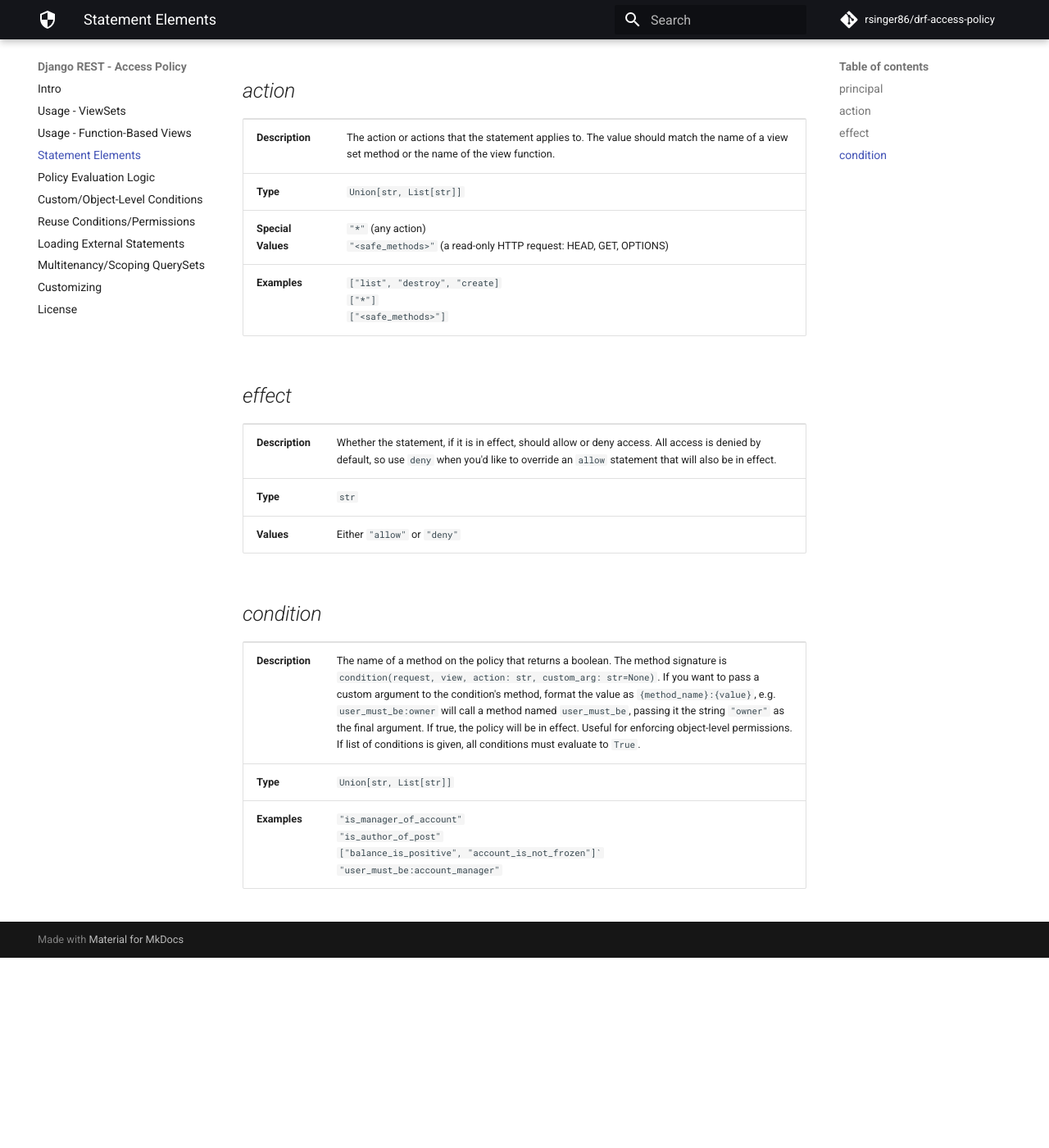
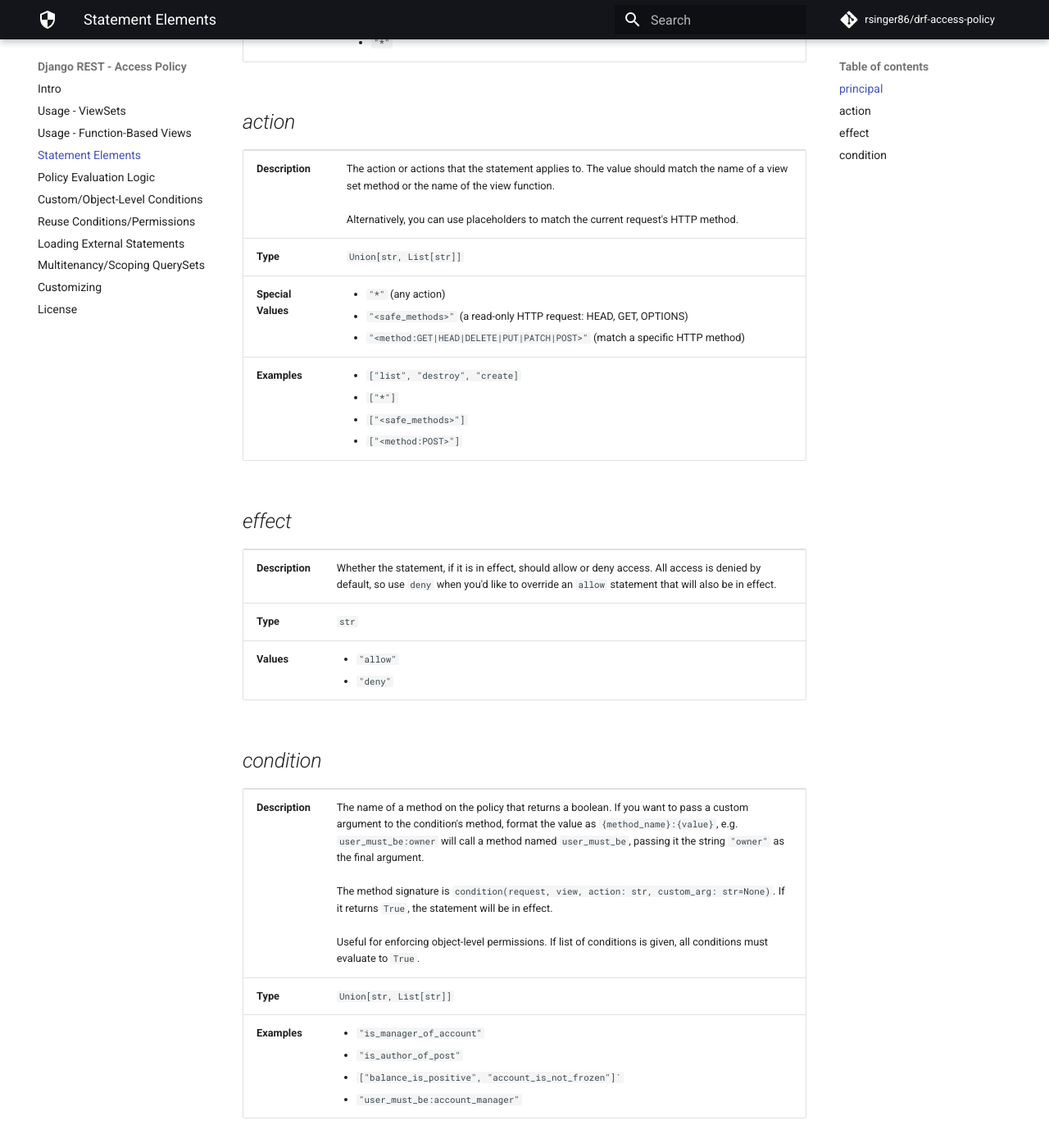
Before and after one commit to rsinger86/drf-access-policy, an MkDocs documentation site: the page built from docs/statement_elements.md, in a window 1280 px wide and 1400 px high, scrolled down 657 px. Shown: the whole window at 82% size. Built offline with MkDocs 1.6.1 and Material for MkDocs 9.7.7, drawn with Linux system fonts in a browser that asks for light colours; comment, search, counter and statistics services are not loaded; before the commit the page ends 1825 px from its top, so only the background shows below that.

Commit message:
Allow http method placeholder in action

```diff
--- a/docs/statement_elements.md
+++ b/docs/statement_elements.md
@@ -14,9 +14,17 @@ JSON policies are made up of elements that together determine *who* can do *what
     <tr>
         <td><b>Special Values</b></td>
         <td>
-         <code>"*"</code> (any user) <br>
-         <code>"authenticated"</code> (any authenticated user) <br>
-         <code>"anonymous"</code> (any non-authenticated user)
+            <ul>
+                <li>
+                    <code>"*"</code> (any user)
+                </li>
+                <li>
+                    <code>"authenticated"</code> (any authenticated user)
+                </li>
+                <li>
+                    <code>"anonymous"</code> (any non-authenticated user)
+                </li>
+            </ul>
         </td>
     </tr>
     <tr>
@@ -24,19 +32,35 @@ JSON policies are made up of elements that together determine *who* can do *what
         <td> <code>Union[str, List[str]]</code> </td>
     </tr>
     <tr>
-        <td><b>Format</b></td>
+        <td><b>Formats</b></td>
         <td>
-             Match by group with <code>"group:{name}"</code> <br>
-             Match by ID with <code>"id:{id}" </code>
+            <ul>
+                <li>
+                   Match by group with <code>"group:{name}"</code>
+                </li>
+                <li>
+                   Match by ID with <code>"id:{id}" </code>
+                </li>
+            </ul>
         </td>
     </tr>
     <tr>
         <td><b>Examples</b></td>
         <td>
-         <code>["group:admins", "id:9322"]</code> <br>
-         <code>["id:5352"]</code> <br>
-         <code>["anonymous"]</code> <br>
-         <code>"*"</code>
+            <ul>
+                <li>
+                   <code>["group:admins", "id:9322"]</code>
+                </li>
+                <li>
+                   <code>["id:5352"]</code>
+                </li>
+                <li>
+                    <code>["anonymous"]</code>
+                </li>
+                <li>
+                    <code>"*"</code>
+                </li>
+            </ul>
         </td>
     </tr>
 </table>
@@ -48,7 +72,7 @@ JSON policies are made up of elements that together determine *who* can do *what
     <tr>
         <td><b>Description</b></td>
         <td>
-         The action or actions that the statement applies to. The value should match the name of a view set method or the name of the view function.
+         The action or actions that the statement applies to. The value should match the name of a view set method or the name of the view function. <br><br> Alternatively, you can use placeholders to match the current request's HTTP method.
         </td>
     </tr>
     <tr>
@@ -58,16 +82,36 @@ JSON policies are made up of elements that together determine *who* can do *what
     <tr>
         <td><b>Special Values</b></td>
         <td>
-            <code>"*"</code> (any action) <br>
-            <code>"&lt;safe_methods&gt;"</code> (a read-only HTTP request: HEAD, GET, OPTIONS)
+            <ul>
+                <li>
+                    <code>"*"</code> (any action)
+                </li>
+                <li>
+                    <code>"&lt;safe_methods&gt;"</code> (a read-only HTTP request: HEAD, GET, OPTIONS)
+                </li>
+                <li>
+                    <code>"&lt;method:GET|HEAD|DELETE|PUT|PATCH|POST&gt;"</code> (match a specific HTTP method)
+                </li>
+            </ul>
         </td>
     </tr>
     <tr>
         <td><b>Examples</b></td>
         <td>
-            <code>["list", "destroy", "create]</code> <br>
-            <code>["*"]</code> <br>
-            <code>["&lt;safe_methods&gt;"]</code>
+            <ul>
+                <li>
+                    <code>["list", "destroy", "create]</code>
+                </li>
+                <li>
+                    <code>["*"]</code>
+                </li>
+                <li>
+                    <code>["&lt;safe_methods&gt;"]</code> <br>
+                </li>
+                <li>
+                     <code>["&lt;method:POST&gt;"]</code>
+                </li>
+            </ul>
         </td>
     </tr>
 </table>
@@ -88,7 +132,16 @@ JSON policies are made up of elements that together determine *who* can do *what
     </tr>
     <tr>
         <td><b>Values</b></td>
-        <td>Either <code>"allow"</code> or <code>"deny"</code></td>
+        <td>
+            <ul>
+                <li>
+                   <code>"allow"</code>
+                </li>
+                <li>
+                   <code>"deny"</code>
+                </li>
+            </ul>
+        </td>
     </tr>
 </table>
 
@@ -99,7 +152,11 @@ JSON policies are made up of elements that together determine *who* can do *what
     <tr>
         <td><b>Description</b></td>
         <td>
-        The name of a method on the policy that returns a boolean. The method signature is <code>condition(request, view, action: str, custom_arg: str=None)</code>. If you want to pass a custom argument to the condition's method, format the value as <code>{method_name}:{value}</code>, e.g. <code>user_must_be:owner</code> will call a method named <code>user_must_be</code>, passing it the string <code>"owner"</code> as the final argument. If true, the policy will be in effect. Useful for enforcing object-level permissions. If list of conditions is given, all conditions must evaluate to <code>True</code>.
+        The name of a method on the policy that returns a boolean. If you want to pass a custom argument to the condition's method, format the value as <code>{method_name}:{value}</code>, e.g. <code>user_must_be:owner</code> will call a method named <code>user_must_be</code>, passing it the string <code>"owner"</code> as the final argument.
+        <br><br>
+         The method signature is <code>condition(request, view, action: str, custom_arg: str=None)</code>. If it returns <code>True</code>, the statement will be in effect.
+         <br><br>
+         Useful for enforcing object-level permissions. If list of conditions is given, all conditions must evaluate to <code>True</code>.
         </td>
     </tr>
     <tr>
@@ -109,11 +166,20 @@ JSON policies are made up of elements that together determine *who* can do *what
     <tr>
         <td><b>Examples</b></td>
         <td>
-            <code>"is_manager_of_account"</code> <br>
-            <code>"is_author_of_post"</code> <br>
-            <code>["balance_is_positive", "account_is_not_frozen"]`</code>
-            <br>
-            <code>"user_must_be:account_manager"</code>
+            <ul>
+                <li>
+                   <code>"is_manager_of_account"</code>
+                </li>
+                <li>
+                   <code>"is_author_of_post"</code>
+                </li>
+                <li>
+                    <code>["balance_is_positive", "account_is_not_frozen"]`</code>
+                </li>
+                <li>
+                    <code>"user_must_be:account_manager"</code>
+                </li>
+            </ul>
         </td>
     </tr>
 </table>
--- a/setup.py
+++ b/setup.py
@@ -21,7 +21,7 @@ classifiers = [
 ]
 setup(
     name="drf-access-policy",
-    version="0.6.2",
+    version="0.7.0",
     description="Declarative access policies/permissions modeled after AWS' IAM policies.",
     author="Robert Singer",
     author_email="robertgsinger@gmail.com",
```
Also changed, not shown: README.md (+4 -0 lines), 2 other files.
